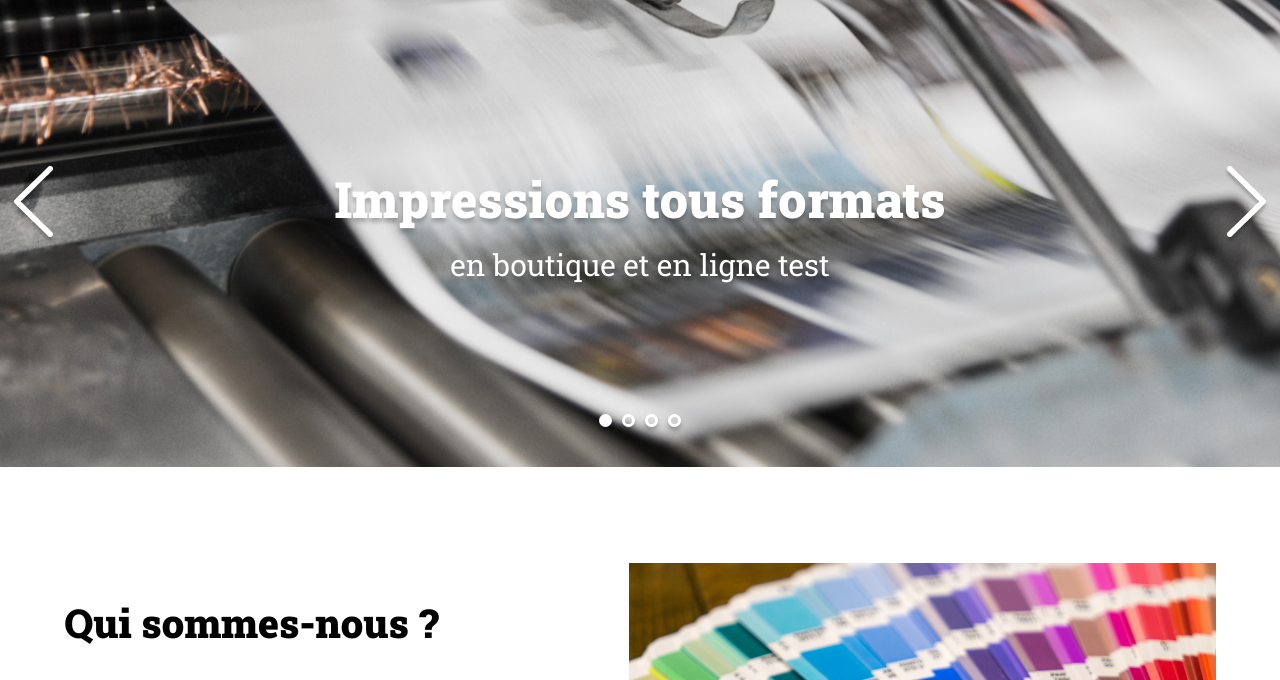
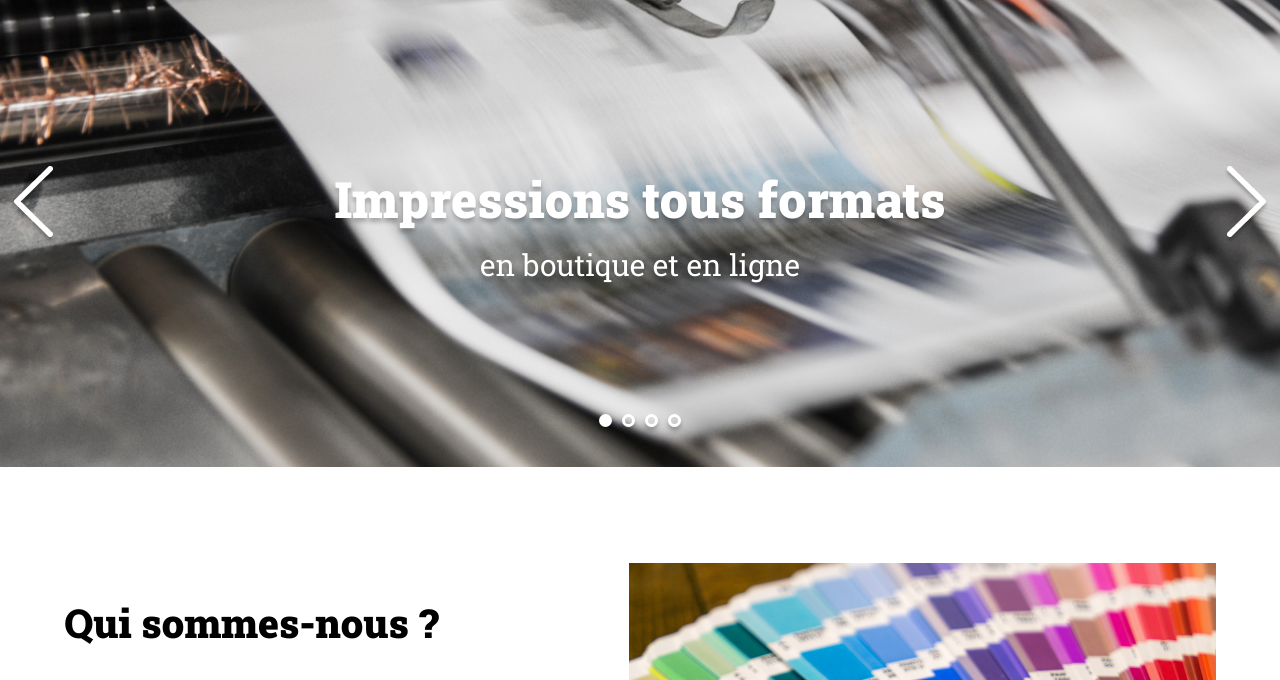
Before and after one commit to Weeskin/P05_-_Print-it-JS-main-PS, a plain HTML site: page index.html in a window 1280 px wide. Shown: the part 104-784 px from the top of the page. Drawn offline with Linux system fonts and the light colour scheme.

Commit message:
Mise à jour de mars

```diff
--- a/index.html
+++ b/index.html
@@ -28,7 +28,7 @@
 				<img src="assets/images/arrow_right.png" class="arrow arrow_right">
 			</div>
 			<img class="banner-img" src="./assets/images/slideshow/slide1.jpg" alt="Banner Print-it">
-			<p>Impressions tous formats <span>en boutique et en ligne test</span></p>
+			<p>Impressions tous formats <span>en boutique et en ligne</span></p>
 			<div class="dots">
 
 			</div>
```
